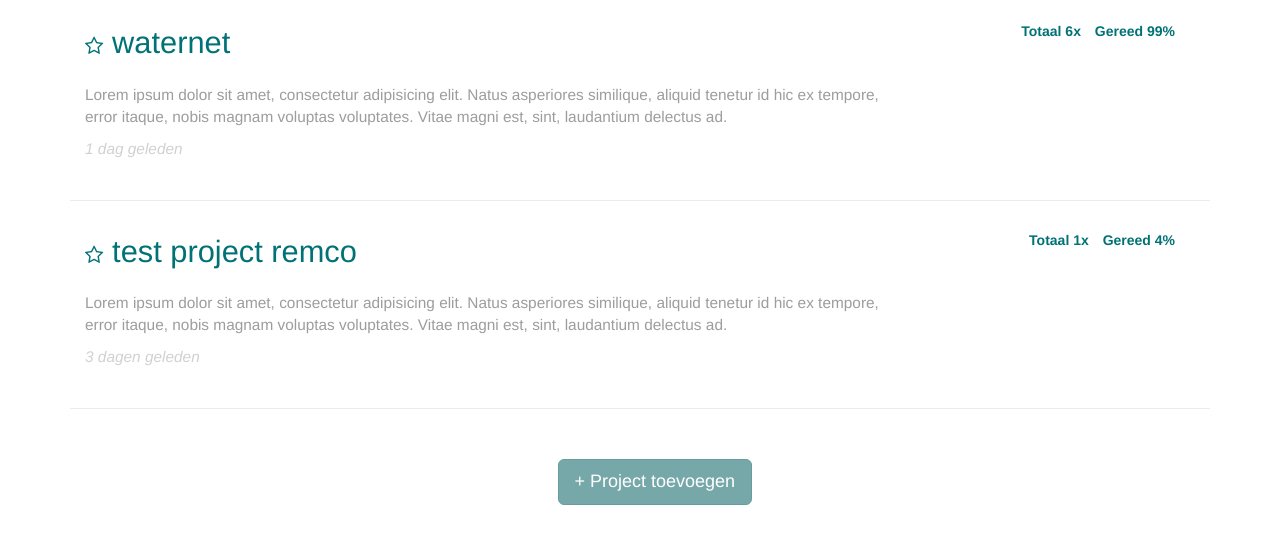
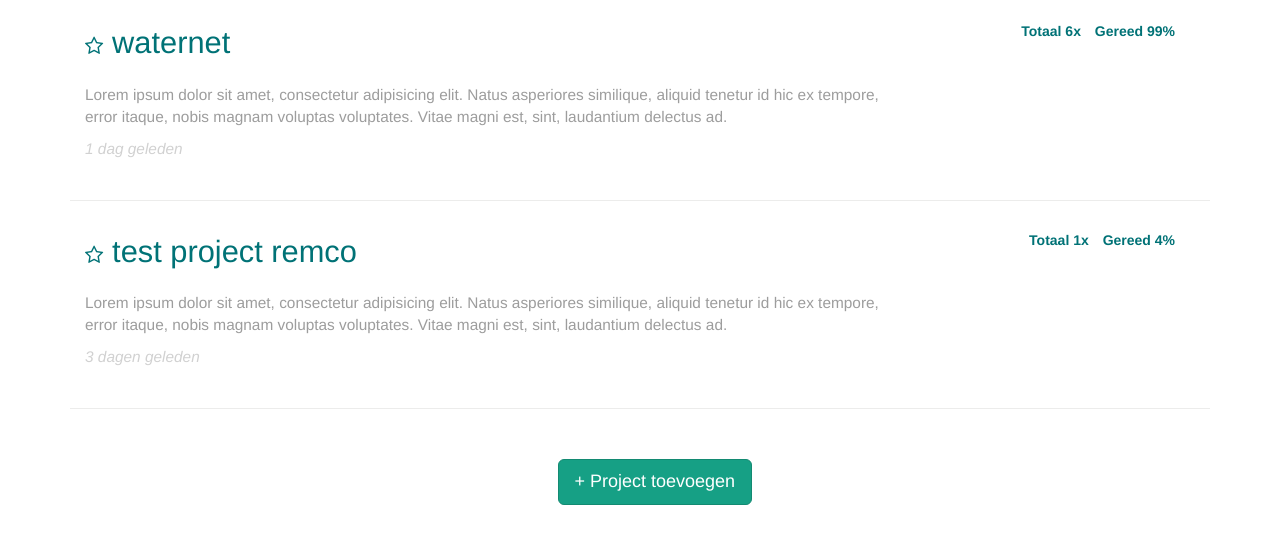
Before and after one commit to nens/uploadservice-redesign, a website: page index.html in a window 1280 px wide. Shown: the part 230-774 px from the top of the page. Drawn offline with nearby package versions, Linux system fonts and the light colour scheme.

Commit message:
Update the Bootstrap brand & navbar colours.

```diff
--- a/sass/_bootstrap-variables.scss
+++ b/sass/_bootstrap-variables.scss
@@ -15,11 +15,11 @@
 // $gray-light:             lighten($gray-base, 46.7%) // #777
 // $gray-lighter:           lighten($gray-base, 93.5%) // #eee
 
-$brand-primary:         #76A8A9;
+$brand-primary:            $lizard-turquoise;
 // $brand-success:         #5cb85c
 // $brand-info:            #5bc0de
-// $brand-warning:         #f0ad4e
-// $brand-danger:          #d9534f
+$brand-warning:            $sun-flower;
+$brand-danger:             $lizard-red;
 
 //== Scaffolding
 //
@@ -382,28 +382,28 @@
 
 //=== Inverted navbar
 // Reset inverted navbar basics
-// $navbar-inverse-color:                      lighten($gray-light, 15%)
-// $navbar-inverse-bg:                         #222
-// $navbar-inverse-border:                     darken($navbar-inverse-bg, 10%)
+$navbar-inverse-color:                      white;
+$navbar-inverse-bg:                         $brand-primary;
+$navbar-inverse-border:                     lighten($navbar-inverse-bg, 10%);
 
 // Inverted navbar links
-// $navbar-inverse-link-color:                 lighten($gray-light, 15%)
+$navbar-inverse-link-color:                 white;
 // $navbar-inverse-link-hover-color:           #fff
-// $navbar-inverse-link-hover-bg:              transparent
+$navbar-inverse-link-hover-bg:              lighten($navbar-inverse-bg, 10%);
 // $navbar-inverse-link-active-color:          $navbar-inverse-link-hover-color
-// $navbar-inverse-link-active-bg:             darken($navbar-inverse-bg, 10%)
+$navbar-inverse-link-active-bg:             lighten($navbar-inverse-bg, 10%);
 // $navbar-inverse-link-disabled-color:        #444
 // $navbar-inverse-link-disabled-bg:           transparent
 
 // Inverted navbar brand label
 // $navbar-inverse-brand-color:                $navbar-inverse-link-color
 // $navbar-inverse-brand-hover-color:          #fff
-// $navbar-inverse-brand-hover-bg:             transparent
+$navbar-inverse-brand-hover-bg:             $lizard-red;
 
 // Inverted navbar toggle
-// $navbar-inverse-toggle-hover-bg:            #333
-// $navbar-inverse-toggle-icon-bar-bg:         #fff
-// $navbar-inverse-toggle-border-color:        #333
+$navbar-inverse-toggle-hover-bg:            lighten($navbar-inverse-bg, 10%);
+$navbar-inverse-toggle-icon-bar-bg:         #fff;
+$navbar-inverse-toggle-border-color:        transparent;
 
 //== Navs
 //
```
Also changed, not shown: stylesheets/screen.css.
